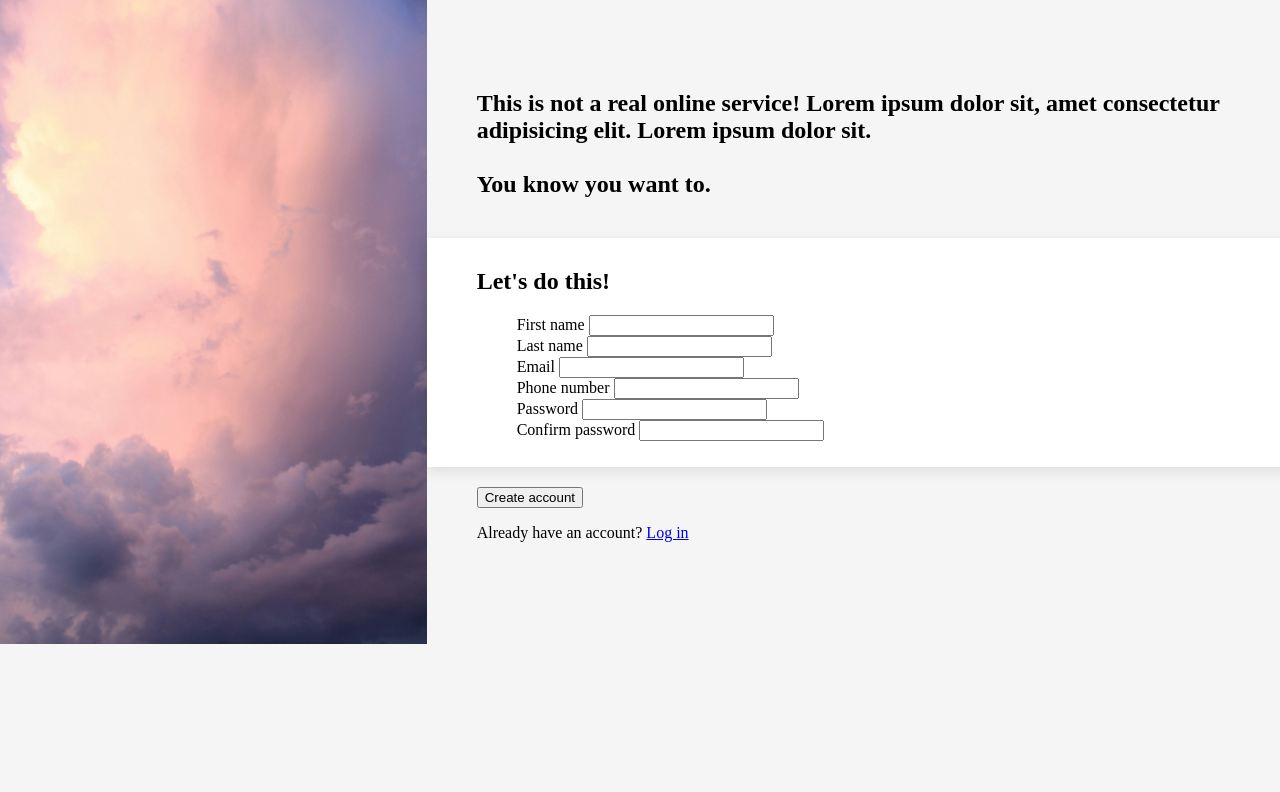
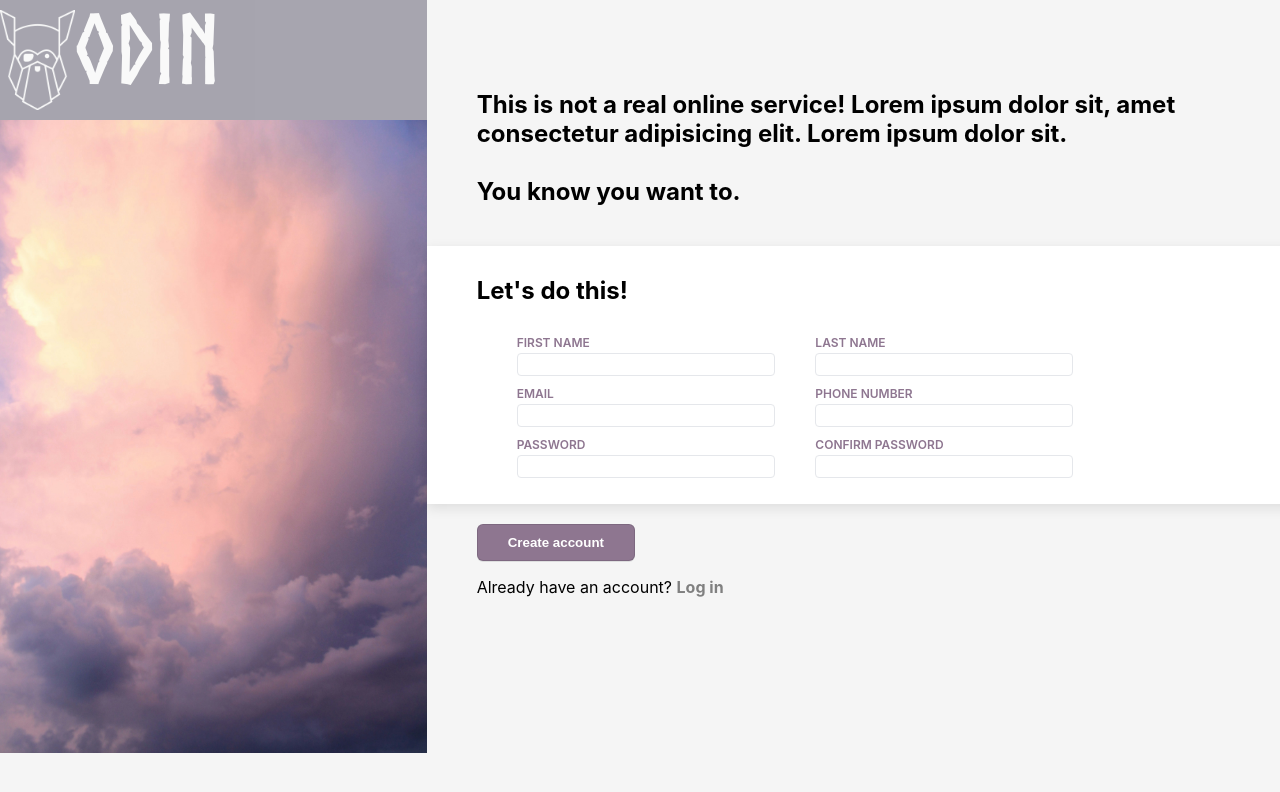
Before and after one commit to balszan/sign-up-form, a plain HTML site: page index.html in a window 1280 px wide. Shown: the top 792 px of the page. Drawn offline with Linux system fonts and the light colour scheme.

Commit message:
Add styling

```diff
--- a/index.html
+++ b/index.html
@@ -8,7 +8,8 @@
 </head>
 <body>
     <section class="left-section">
-        <img src="images/background.jpg" class="left-section-background">
+        <div class="logo"><img src="images/odin-lined.png">ODIN</div>
+        <div class="left-section-background">
     </section>
     <section class="right-section">
         <div class="right-non-form">
@@ -16,41 +17,48 @@
         </h1>
     </div>
         <form method="get" action="/">
+
             <div class="form-class">
-            <h2>Let's do this!</h2>
+                <h2>Let's do this!</h2>
+
                 <ul>
-
+                    <div class="form-row">
             <li>
-                <label for="first-name">First name</label>
+                <label for="first-name">First name</label><br>
                 <input type="text" name="first-name" id="first-name">
             </li>
 
             <li>
-                <label for="last-name">Last name</label>
+                <label for="last-name">Last name</label><br>
                 <input type="text" name="last-name" id="last-name">
             </li>
+        </div>
+        <div class="form-row">
 
             <li>
-                <label for="email">Email</label>
+                <label for="email">Email</label><br>
                 <input type="email" name="email" id="email">
             </li>
 
             <li>
-                <label for="phone-number">Phone number</label>
+                <label for="phone-number">Phone number</label><br>
                 <input type="tel" name="phone-number" id="phone-number">
             </li>
+        </div>
+        <div class="form-row">
 
             <li>
-                <label for="password">Password</label>
+                <label for="password">Password</label><br>
                 <input type="password" name="password" id="password">
             </li>
 
             <li>
-                <label for="confirm-password">Confirm password</label>
+                <label for="confirm-password">Confirm password</label><br>
                 <input type="password" name="confirm-password" id="confirm-password">
             </li>
+            </div>
         </ul>
-
+    </div>
         </div>
         <div class="right-non-form">
             <button type="submit">Create account</button>
--- a/style.css
+++ b/style.css
@@ -1,8 +1,18 @@
+@font-face {
+    font-family: 'norsebold';
+    src: url('fonts/norse-bold-webfont.woff2') format('woff2'),
+         url('fonts/norse-bold-webfont.woff') format('woff');
+    font-weight: normal;
+    font-style: normal;
+
+}
+
 body {
     margin: 0 auto;
     display: flex;
     background-color: #f5f5f5;
     box-sizing: border-box;
+    font-family: -apple-system,system-ui,"Segoe UI",Helvetica,Arial,sans-serif,"Apple Color Emoji","Segoe UI Emoji";
 }
 
 .left-section {
@@ -12,9 +22,24 @@ body {
 .left-section-background {
     width: 100%;
     height: 100%;
-    object-fit: cover;
+    background-image: url(images/background.jpg);
+    background-size: cover;
+    background-position: center;
+}
 
+.logo {
+   background-color: #322e46;
+   opacity: .4;
+   font-family: 'norsebold';
+   color: white;
+   font-size: 6rem;
+   display: flex;
+   height: 120px;
 }
+
+.logo img {
+    padding: 10px 0 10px 0;
+ }
 
 .right-section {
     flex: 2;
@@ -22,11 +47,10 @@ body {
 }
 
 .right-section h1 {
-    font-family: 'Norse-Bold';
-    src: url('/Norse-Bold.otf') format('opentype');
     font-size: 1.5rem;
     padding: 50px 0 0 0;
 }
+
 
 .form-class {
     background-color: white;
@@ -35,8 +59,41 @@ body {
     box-shadow: rgba(0, 0, 0, 0.1) 0px 4px 12px;
 }
 
-.form-class li {
+.form-class ul {
+    width: 70%;
+}
+
+.form-row {
+    display: flex;
+    padding: 10px 0 0 0;
+}
+
+.form-row li {
+    flex: 1;
     list-style-type: none;
+    text-transform: uppercase;
+    font-size: 12px;
+    color:#8e7690;
+    font-weight: 600;
+}
+
+input {
+    width: 250px;
+    padding: 3px;
+    margin-top: 3px;
+    margin-right: 20px;
+    border-radius: 4px;
+    border: 1px solid #E5E7EB;
+}
+
+input:invalid{
+    border-color: red;
+}
+
+input:focus {
+    box-shadow: rgba(182, 213, 245, 0.1) 0 6px 0;
+    border: 2px solid #a8b9db;
+
 }
 
 .right-non-form {
@@ -46,3 +103,21 @@ body {
 .right-non-form h1 {
     padding-top: 50px;
 }
+
+.right-non-form button {
+    appearance: none;
+    background-color: #8e7690;
+    border-radius: 6px;
+    color: #fff;
+    box-shadow: rgba(27, 31, 35, .1) 0 1px 0;
+    border: 1px solid rgba(27, 31, 35, .15);
+    display: inline-block;
+    padding: 10px 30px;
+    font-weight: 600;
+}
+
+a {
+    text-decoration: none;
+    color: grey;
+    font-weight: bold;
+}
```
Also changed, not shown: Norse-Bold.otf (deleted), fonts/norse-bold-webfont.woff (added), fonts/norse-bold-webfont.woff2 (added).
